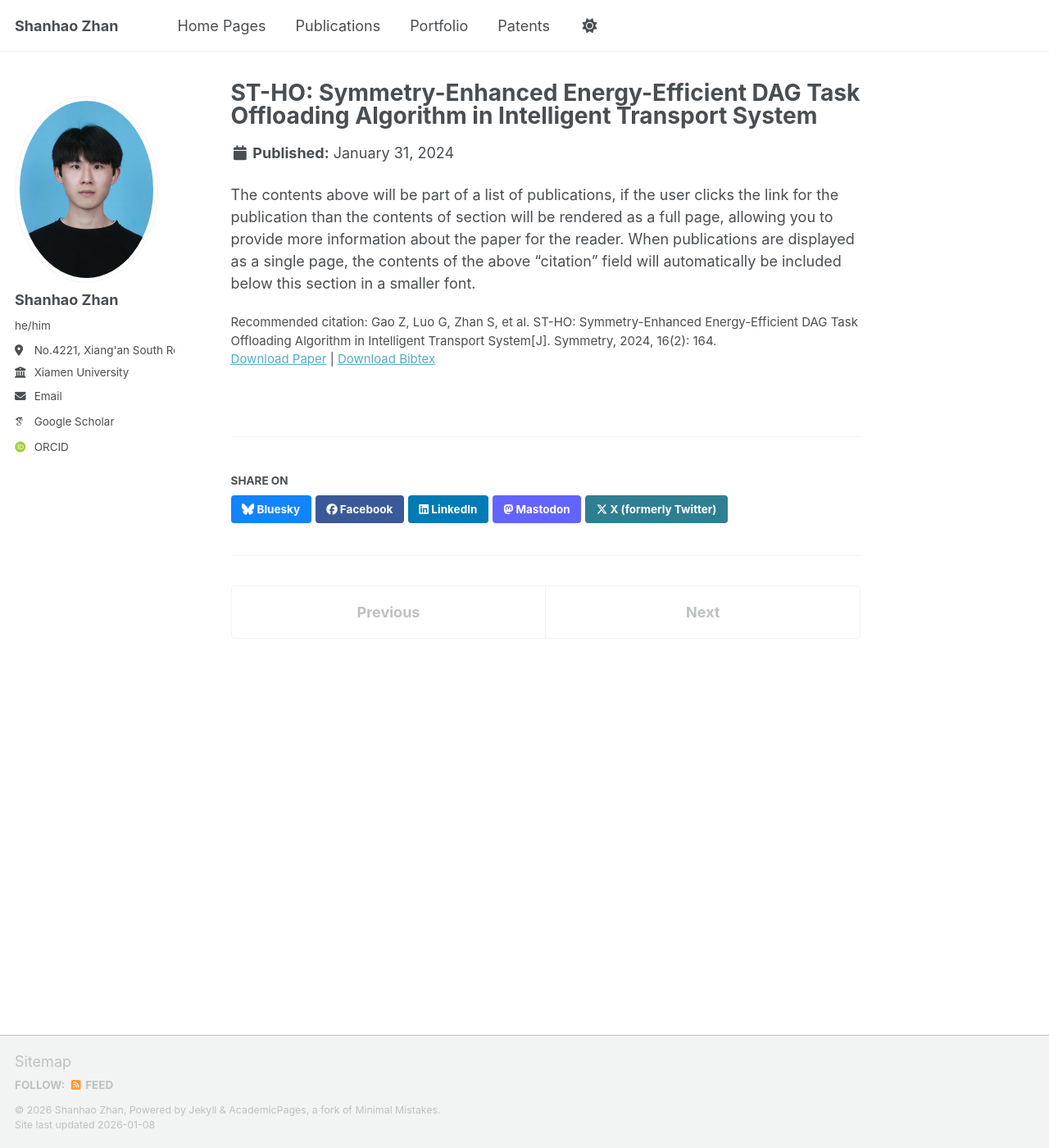
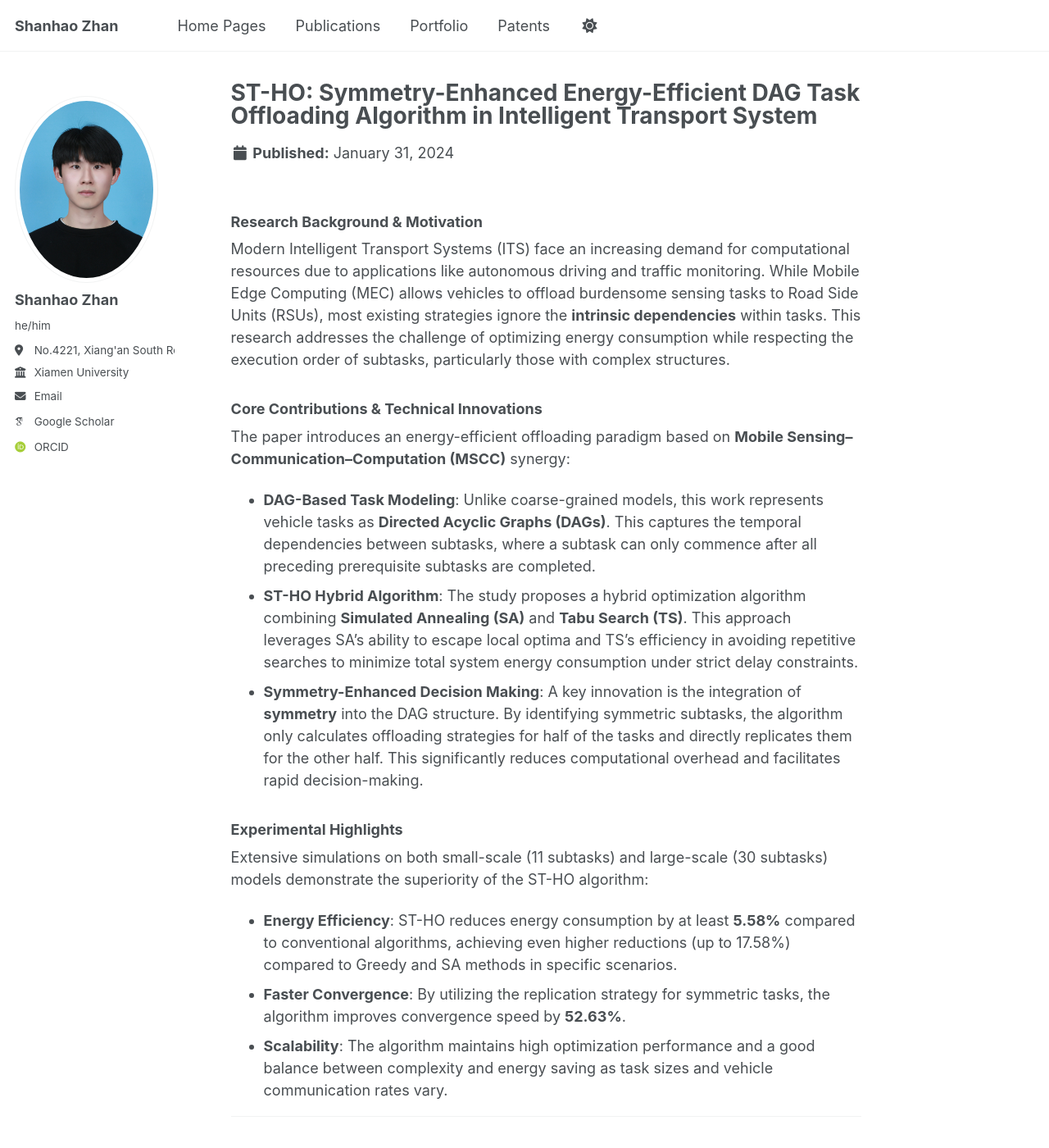
Before and after one commit to dreamfly86/dreamfly86.github.io, a Jekyll site: the page built from _publications/2024-01-31-paper-title-number-1.md, in a window 1280 px wide and 1400 px high. Shown: the whole window at 82% size. Built offline with Jekyll 4.4.1, drawn with Linux system fonts in a browser that asks for light colours; some web fonts are replaced; a script bundle is joined from its source files by our own code; library files that are not in the unit come from our copies; some of the changed text lies outside the part shown.

Commit message:
Update 2024-01-31-paper-title-number-1.md

```diff
--- a/_publications/2024-01-31-paper-title-number-1.md
+++ b/_publications/2024-01-31-paper-title-number-1.md
@@ -3,11 +3,31 @@ title: "ST-HO: Symmetry-Enhanced Energy-Efficient DAG Task Offloading Algorithm
 collection: publications
 category: manuscripts
 permalink: /publication/224-01-31-paper-title-number-1
-excerpt: 'This paper is about the number 1. The number 2 is left for future work.'
+excerpt: 'This paper presents ST-HO, a symmetry-enhanced hybrid algorithm (Simulated Annealing + Tabu Search) for task offloading in IoV. By modeling tasks as Directed Acyclic Graphs (DAGs) and exploiting structural symmetry, the framework achieves a 52.63% faster convergence and significantly reduces system energy consumption while meeting real-time execution constraints in intelligent transportation environments.'
 date: 2024-01-31
 publisher: 'MDPI'
 paperurl: 'https://github.com/dreamfly86/dreamfly86.github.io/blob/master/files/symmetry-16-00164.pdf'
 bibtexurl: 'https://github.com/dreamfly86/dreamfly86.github.io/blob/master/files/symmetry-v16-i02_20260105.bib'
 citation: 'Gao Z, Luo G, Zhan S, et al. ST-HO: Symmetry-Enhanced Energy-Efficient DAG Task Offloading Algorithm in Intelligent Transport System[J]. Symmetry, 2024, 16(2): 164.'
 ---
-The contents above will be part of a list of publications, if the user clicks the link for the publication than the contents of section will be rendered as a full page, allowing you to provide more information about the paper for the reader. When publications are displayed as a single page, the contents of the above "citation" field will automatically be included below this section in a smaller font.
+
+### **Research Background & Motivation**
+Modern Intelligent Transport Systems (ITS) face an increasing demand for computational resources due to applications like autonomous driving and traffic monitoring. While Mobile Edge Computing (MEC) allows vehicles to offload burdensome sensing tasks to Road Side Units (RSUs), most existing strategies ignore the **intrinsic dependencies** within tasks. This research addresses the challenge of optimizing energy consumption while respecting the execution order of subtasks, particularly those with complex structures.
+
+### **Core Contributions & Technical Innovations**
+The paper introduces an energy-efficient offloading paradigm based on **Mobile Sensing–Communication–Computation (MSCC)** synergy:
+
+*   **DAG-Based Task Modeling**: Unlike coarse-grained models, this work represents vehicle tasks as **Directed Acyclic Graphs (DAGs)**. This captures the temporal dependencies between subtasks, where a subtask can only commence after all preceding prerequisite subtasks are completed.
+*   **ST-HO Hybrid Algorithm**: The study proposes a hybrid optimization algorithm combining **Simulated Annealing (SA)** and **Tabu Search (TS)**. This approach leverages SA’s ability to escape local optima and TS’s efficiency in avoiding repetitive searches to minimize total system energy consumption under strict delay constraints.
+*   **Symmetry-Enhanced Decision Making**: A key innovation is the integration of **symmetry** into the DAG structure. By identifying symmetric subtasks, the algorithm only calculates offloading strategies for half of the tasks and directly replicates them for the other half. This significantly reduces computational overhead and facilitates rapid decision-making.
+
+### **Experimental Highlights**
+Extensive simulations on both small-scale (11 subtasks) and large-scale (30 subtasks) models demonstrate the superiority of the ST-HO algorithm:
+*   **Energy Efficiency**: ST-HO reduces energy consumption by at least **5.58%** compared to conventional algorithms, achieving even higher reductions (up to 17.58%) compared to Greedy and SA methods in specific scenarios.
+*   **Faster Convergence**: By utilizing the replication strategy for symmetric tasks, the algorithm improves convergence speed by **52.63%**.
+*   **Scalability**: The algorithm maintains high optimization performance and a good balance between complexity and energy saving as task sizes and vehicle communication rates vary.
+
+---
+
+### **Analogy for Understanding**
+Imagine a **"Smart Assembly Line"** (the DAG task) where certain parts must be bolted before they can be painted. Most systems treat every part as a brand-new problem, wasting time recalculating where to do the work. The **ST-HO algorithm** acts as an expert foreman who combines "trial-and-error" intuition (Simulated Annealing) with a "cheat sheet" of past mistakes to avoid (Tabu Search). Furthermore, by noticing that the left and right sides of the car are **symmetrical**, the foreman simply copies the plan from one side to the other, getting the job done twice as fast with far less effort.
```
